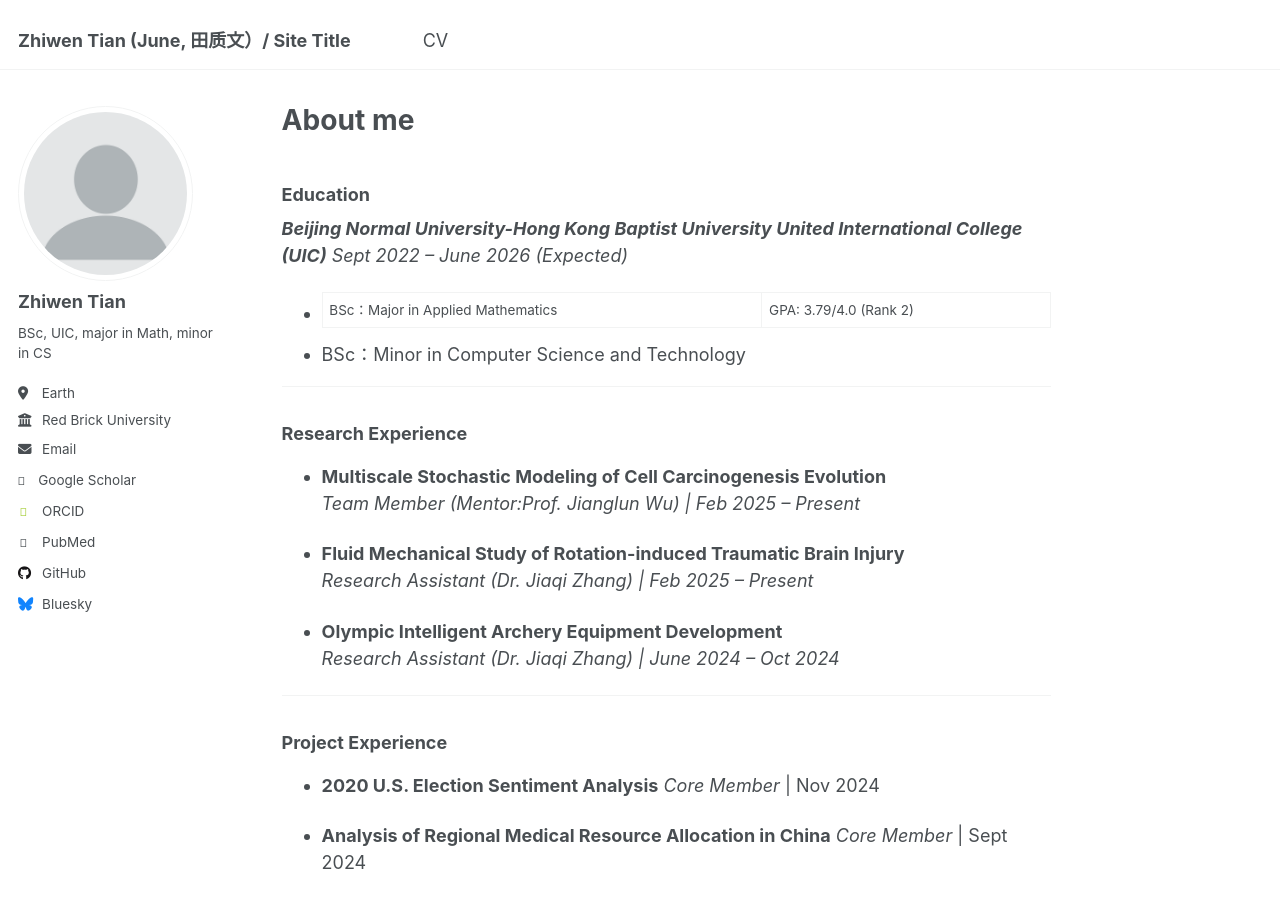
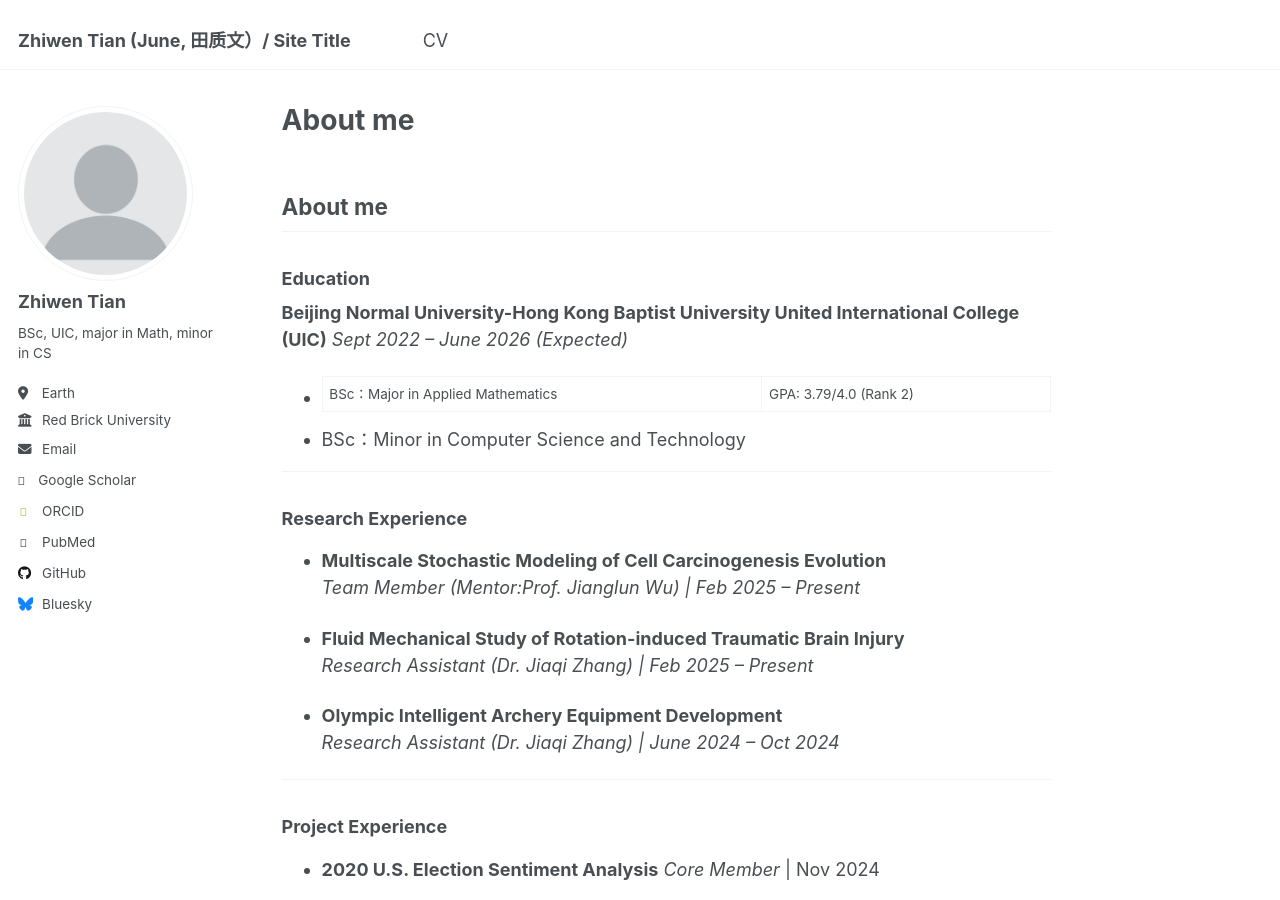
Before and after one commit to Orange1207/Orange1207.github.io, a Jekyll site: the page built from _pages/about.md, in a window 1280 px wide and 900 px high. Built offline with Jekyll 4.4.1, drawn with Linux system fonts in a browser that asks for light colours; some web fonts are replaced.

Commit message:
Update about.md

```diff
--- a/_pages/about.md
+++ b/_pages/about.md
@@ -6,9 +6,9 @@ redirect_from:
   - /about/
   - /about.html
 ---
-
+## About me
 ### Education
-***Beijing Normal University-Hong Kong Baptist University United International College (UIC)***
+**Beijing Normal University-Hong Kong Baptist University United International College (UIC)**
 *Sept 2022 – June 2026 (Expected)*
 - BSc：Major in Applied Mathematics | GPA: 3.79/4.0 (Rank 2)
 - BSc：Minor in Computer Science and Technology
```
